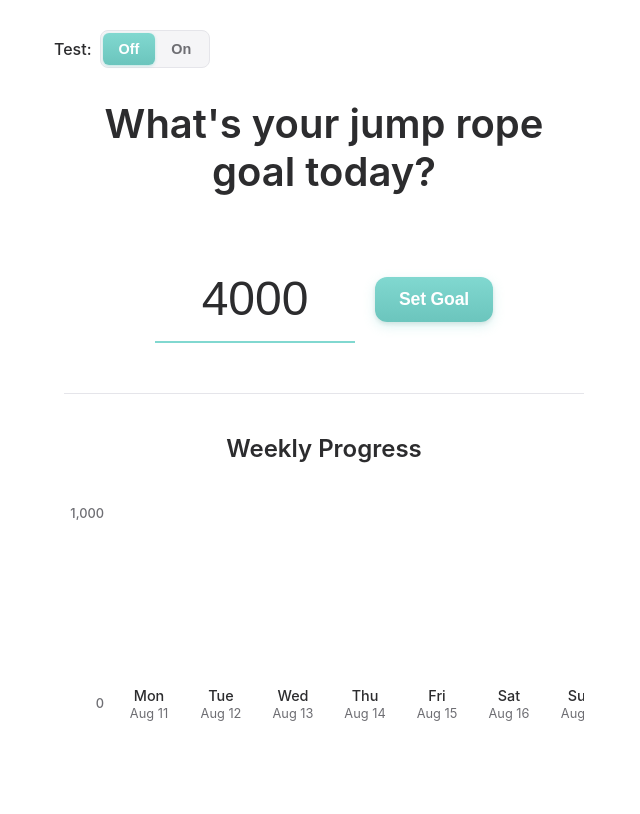
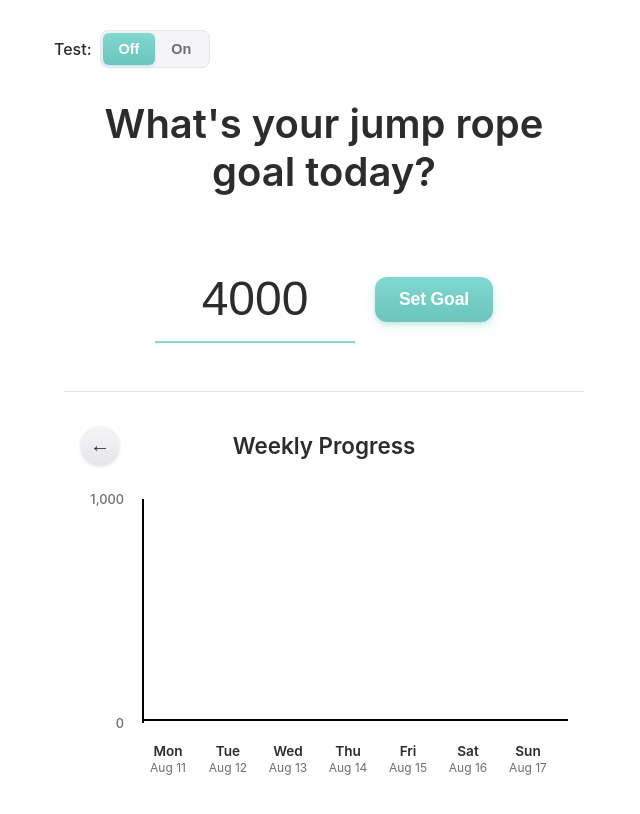
Before and after one commit to Allenzzp/FitX, a React (Create React App) app: page / in a window 1280 px wide. Shown: the top 814 px of the page, without its empty margins (316-956 px from the left). Built offline with nearby package versions, Linux system fonts and the light colour scheme; no server answers.

Commit message:
fix chart issues

```diff
--- a/src/components/WeeklyChart.css
+++ b/src/components/WeeklyChart.css
@@ -1,9 +1,9 @@
+/* Weekly Chart - Mobile First Design */
 .weekly-chart {
   width: 100%;
-  padding: 30px 0 50px 0; /* Add bottom padding for labels */
+  padding: 1.25rem 0.5rem 2rem 0.5rem;
   border-top: 1px solid #e5e5ea;
-  margin-top: 40px;
-  overflow-x: hidden; /* Prevent chart from causing horizontal scroll */
+  margin-top: 2rem;
   box-sizing: border-box;
 }
 
@@ -12,11 +12,11 @@
   align-items: center;
   justify-content: center;
   position: relative;
-  margin-bottom: 30px;
+  margin-bottom: 1.5rem;
 }
 
 .chart-title {
-  font-size: 1.3rem;
+  font-size: 1.1rem;
   font-weight: 600;
   color: #2C2C2E;
   text-align: center;
@@ -28,13 +28,13 @@
   background: linear-gradient(180deg, #f5f5f7 0%, #e5e5ea 100%);
   color: #2C2C2E;
   border: none;
-  width: 40px; /* Increased for better mobile touch */
-  height: 40px; /* Increased for better mobile touch */
+  width: 2.25rem;
+  height: 2.25rem;
   border-radius: 50%;
   display: flex;
   align-items: center;
   justify-content: center;
-  font-size: 1.3rem; /* Increased for mobile visibility */
+  font-size: 1.1rem;
   font-weight: 500;
   cursor: pointer;
   transition: all 0.2s cubic-bezier(0.4, 0, 0.2, 1);
@@ -66,228 +66,195 @@
   pointer-events: none;
 }
 
+/* Chart wrapper with proper grid layout */
 .chart-wrapper {
-  display: flex;
-  align-items: end;
-  gap: 10px;
+  display: grid;
+  grid-template-columns: auto 1fr;
+  gap: 0;
   width: 100%;
-  overflow-x: hidden;
-  box-sizing: border-box;
+  min-height: 12rem;
+  position: relative;
 }
 
+/* Y-axis with proper spacing */
 .y-axis {
   display: flex;
   flex-direction: column;
   justify-content: space-between;
-  height: 160px;
-  padding: 0;
-  margin-bottom: 40px;
-  flex-shrink: 0; /* Prevent y-axis from shrinking */
-  position: sticky;
-  left: 0;
-  background: white;
-  z-index: 2;
-  align-items: flex-end; /* Align ticks to the right */
+  height: 10rem;
+  padding: 0 0.5rem 0 0;
+  margin: 0;
+  position: relative;
+  width: 3rem;
+}
+
+.y-axis::after {
+  content: '';
+  position: absolute;
+  right: 0;
+  top: 0;
+  bottom: 0;
+  width: 2px;
+  background-color: #000;
+  z-index: 1;
 }
 
 .y-axis-tick {
   display: flex;
   align-items: center;
   height: 0;
+  width: 100%;
+  justify-content: flex-end;
+  position: relative;
 }
 
 .y-axis-label {
-  font-size: 0.8rem; /* Increased for mobile readability */
+  font-size: 0.7rem;
   color: #6e6e73;
   font-weight: 500;
   text-align: right;
-  min-width: 35px;
+  white-space: nowrap;
+  background: white;
+  padding-right: 0.25rem;
+  position: relative;
+  z-index: 2;
 }
 
+/* Chart container with axis lines */
 .chart-container {
-  flex: 1;
   position: relative;
-  overflow-x: auto; /* Allow horizontal scrolling for bars */
-  overflow-y: hidden;
-  min-width: 0; /* Allow container to shrink */
+  height: 10rem;
+  margin-bottom: 3rem;
 }
 
+.chart-container::after {
+  content: '';
+  position: absolute;
+  bottom: 2px;
+  left: 0;
+  right: 0;
+  height: 2px;
+  background-color: #000;
+  z-index: 1;
+}
+
+/* Bars container positioned above the X-axis */
 .bars-container {
   display: flex;
-  align-items: end;
-  height: 200px;
-  padding: 20px 0;
-  gap: 8px;
-  min-width: 350px; /* Minimum width to ensure bars have space */
-  width: max-content; /* Allow container to expand based on content */
+  align-items: flex-end;
+  justify-content: flex-start;
+  height: calc(10rem - 2px);
+  gap: 0.5rem;
+  padding: 0 0.5rem 2px 0;
+  margin: 0;
+  box-sizing: border-box;
+  position: relative;
+  z-index: 2;
 }
 
+/* Individual bar items */
 .bar-item {
   display: flex;
   flex-direction: column;
   align-items: center;
-  height: 100%;
-  min-width: 45px; /* Fixed width for each bar item */
-  flex-shrink: 0; /* Prevent shrinking */
+  justify-content: flex-end;
+  flex: 1;
+  max-width: 4rem;
+  min-width: 2.5rem;
+  position: relative;
 }
 
 .bar-container {
   display: flex;
   flex-direction: column;
   align-items: center;
-  justify-content: end;
-  height: 160px;
+  justify-content: flex-end;
+  height: calc(10rem - 2px);
   width: 100%;
   position: relative;
 }
 
 .bar-value-top {
-  font-size: 0.7rem;
+  font-size: 0.65rem;
   font-weight: 600;
   color: #2C2C2E;
-  margin-bottom: 10px;
   text-align: center;
   white-space: nowrap;
+  position: absolute;
+  top: -1rem;
+  left: 50%;
+  transform: translateX(-50%);
+  background: white;
+  padding: 0 0.25rem;
 }
 
 .bar {
-  width: 100%;
-  max-width: 40px;
+  width: 80%;
+  max-width: 2rem;
   background: linear-gradient(180deg, #81D8D0 0%, #6BC5BD 100%);
-  border-radius: 4px 4px 0 0;
+  border-radius: 0.25rem 0.25rem 0 0;
   transition: all 0.3s ease;
-  min-height: 0;
+  position: relative;
 }
 
+.bar .bar-value-top {
+  position: absolute;
+  top: -1rem;
+  left: 50%;
+  transform: translateX(-50%);
+  font-size: 0.65rem;
+  font-weight: 600;
+  color: #2C2C2E;
+  text-align: center;
+  white-space: nowrap;
+  background: white;
+  padding: 0 0.25rem;
+}
+
+/* Labels positioned below the X-axis line */
 .bar-labels {
+  position: absolute;
+  bottom: -3rem;
+  left: 50%;
+  transform: translateX(-50%);
   display: flex;
   flex-direction: column;
   align-items: center;
-  margin-top: 8px;
-  gap: 2px;
-  min-height: 32px;
-  justify-content: flex-start;
+  gap: 0.125rem;
+  min-height: 2.5rem;
+  width: 100%;
 }
 
 .bar-label-day {
-  font-size: 0.85rem;
-  font-weight: 500;
+  font-size: 0.75rem;
+  font-weight: 600;
   color: #2C2C2E;
   text-align: center;
+  line-height: 1.2;
 }
 
 .bar-label-date {
-  font-size: 0.8rem; /* Increased for mobile readability */
+  font-size: 0.7rem;
   font-weight: 400;
   color: #6e6e73;
   text-align: center;
+  line-height: 1.1;
 }
 
 .loading {
   text-align: center;
   color: #6e6e73;
   font-size: 1rem;
-  padding: 40px;
+  padding: 2.5rem;
 }
 
-/* Mobile-specific chart optimizations */
-@media (max-width: 767px) {
-  .weekly-chart {
-    padding: 20px 0;
-    margin-top: 30px;
-  }
-
-  .chart-title {
-    font-size: 1.2rem;
-    margin: 0;
-  }
-
-  .chart-header {
-    margin-bottom: 20px;
-  }
-
-  .nav-arrow {
-    width: 36px;
-    height: 36px;
-    font-size: 1.2rem;
-  }
-
-  .bars-container {
-    min-width: 320px; /* Smaller minimum width for mobile */
-    padding: 15px 0 0 0; /* Remove bottom padding to ensure labels show */
-    height: 180px; /* Slightly smaller height */
-  }
-
-  .y-axis {
-    height: 140px; /* Match bars container height */
-    margin-bottom: 35px;
-    align-items: flex-end; /* Ensure alignment on mobile too */
-  }
-
-  .bar-item {
-    min-width: 42px; /* Ensure enough space for labels */
-  }
-
-  .bar-labels {
-    min-height: 40px; /* Ensure labels have enough space */
-  }
-
-  .bar-label-day {
-    font-size: 0.8rem; /* Ensure readable on mobile */
-    font-weight: 600;
-  }
-
-  .bar-label-date {
-    font-size: 0.75rem; /* Ensure readable on mobile */
-  }
-}
-
-/* iPhone Safari/Chrome specific fixes */
-@supports (-webkit-touch-callout: none) {
-  .bar-labels {
-    -webkit-transform: translateZ(0); /* Force hardware acceleration */
-    transform: translateZ(0);
-    -webkit-font-smoothing: antialiased;
-    -moz-osx-font-smoothing: grayscale;
-    position: relative;
-    z-index: 1;
-  }
-
-  .bar-label-day,
-  .bar-label-date {
-    -webkit-transform: translateZ(0); /* Force hardware acceleration */
-    transform: translateZ(0);
-    -webkit-font-smoothing: antialiased;
-    -moz-osx-font-smoothing: grayscale;
-    backface-visibility: hidden;
-    position: relative;
-    display: block !important;
-    opacity: 1 !important;
-    visibility: visible !important;
-  }
-}
-
-/* Additional iOS Safari specific fixes */
-@media screen and (-webkit-min-device-pixel-ratio: 2) {
-  .bar-label-day {
-    font-size: 0.85rem !important;
-    line-height: 1.2 !important;
-    min-height: 16px !important;
-  }
-
-  .bar-label-date {
-    font-size: 0.8rem !important;
-    line-height: 1.1 !important;
-    min-height: 14px !important;
-  }
-}
-
+/* Navigation buttons */
 .chart-navigation {
   display: flex;
   justify-content: center;
-  gap: 12px;
-  margin-top: 20px;
-  flex-wrap: wrap; /* Allow buttons to wrap on very small screens */
+  gap: 0.75rem;
+  margin-top: 1.5rem;
+  flex-wrap: wrap;
   max-width: 100%;
 }
 
@@ -295,9 +262,9 @@
   background: linear-gradient(180deg, #f5f5f7 0%, #e5e5ea 100%);
   color: #2C2C2E;
   border: none;
-  padding: 12px 20px; /* Increased for better mobile touch */
-  border-radius: 8px;
-  font-size: 0.9rem; /* Slightly larger for mobile */
+  padding: 0.75rem 1.25rem;
+  border-radius: 0.5rem;
+  font-size: 0.85rem;
   font-weight: 600;
   cursor: pointer;
   transition: all 0.2s cubic-bezier(0.4, 0, 0.2, 1);
@@ -305,7 +272,8 @@
     0 1px 3px rgba(0, 0, 0, 0.1),
     0 1px 2px rgba(0, 0, 0, 0.1);
   letter-spacing: -0.01em;
-  min-width: 110px; /* Increased minimum width */
+  min-width: 7rem;
+  white-space: nowrap;
 }
 
 .nav-btn:hover {
@@ -338,85 +306,98 @@
     0 2px 4px rgba(0, 0, 0, 0.2);
 }
 
-/* Tablet and larger screens */
+/* Desktop enhancements */
 @media (min-width: 768px) {
   .weekly-chart {
-    padding: 40px 0;
-    margin-top: 50px;
+    padding: 2.5rem 1rem;
+    margin-top: 3rem;
   }
 
   .chart-header {
-    margin-bottom: 40px;
+    margin-bottom: 2.5rem;
   }
 
   .chart-title {
-    font-size: 1.5rem;
+    font-size: 1.4rem;
   }
 
   .nav-arrow {
-    width: 36px;
-    height: 36px;
-    font-size: 1.3rem;
+    width: 2.5rem;
+    height: 2.5rem;
+    font-size: 1.25rem;
   }
 
   .chart-wrapper {
-    gap: 15px;
+    min-height: 16rem;
   }
 
   .y-axis {
-    height: 190px;
-    padding: 0;
-    margin-bottom: 50px;
+    height: 14rem;
+    width: 4rem;
+    padding-right: 1rem;
+  }
+
+  .y-axis::after {
+    bottom: 0;
   }
 
   .y-axis-label {
     font-size: 0.8rem;
-    min-width: 40px;
+  }
+
+  .chart-container {
+    height: 14rem;
+    margin-bottom: 4rem;
+  }
+
+  .chart-container::after {
+    bottom: 2px;
   }
 
   .bars-container {
-    height: 250px;
-    padding: 30px 0;
-    gap: 12px;
+    height: calc(14rem - 2px);
+    gap: 0.75rem;
+    padding: 0 1rem 2px 0;
   }
 
   .bar-item {
-    min-width: 60px;
+    max-width: 5rem;
+    min-width: 3rem;
   }
 
   .bar-container {
-    height: 190px;
+    height: calc(14rem - 2px);
   }
 
   .bar {
-    max-width: 50px;
+    max-width: 2.5rem;
   }
 
-  .bar-value-top {
+  .bar .bar-value-top {
     font-size: 0.75rem;
-    margin-bottom: 12px;
+    top: -1.5rem;
+  }
+
+  .bar-labels {
+    bottom: -4rem;
   }
 
   .bar-label-day {
-    font-size: 0.9rem;
-  }
-
-  .bar-labels {
-    min-height: 36px;
+    font-size: 0.85rem;
   }
 
   .bar-label-date {
-    font-size: 0.8rem;
+    font-size: 0.75rem;
   }
 
   .chart-navigation {
-    gap: 15px;
-    margin-top: 25px;
+    gap: 1rem;
+    margin-top: 2rem;
   }
 
   .nav-btn {
-    padding: 10px 20px;
+    padding: 0.75rem 1.5rem;
     font-size: 0.9rem;
-    min-width: 120px;
+    min-width: 8rem;
   }
 }
--- a/src/components/WeeklyChart.tsx
+++ b/src/components/WeeklyChart.tsx
@@ -79,7 +79,7 @@ const WeeklyChart: React.FC = () => {
   };
 
   const navigateWeek = (direction: 'prev' | 'next') => {
-    if (direction === 'prev' && hasOlderData) {
+    if (direction === 'prev') {
       setWeekOffset(weekOffset - 1);
     } else if (direction === 'next' && hasNewerData) {
       setWeekOffset(weekOffset + 1);
@@ -159,7 +159,7 @@ const WeeklyChart: React.FC = () => {
   return (
     <div className="weekly-chart">
       <div className="chart-header">
-        {hasOlderData && (
+        {(hasOlderData || weekOffset === 0) && (
           <button
             className="nav-arrow left"
             onClick={() => navigateWeek('prev')}
@@ -205,14 +205,15 @@ const WeeklyChart: React.FC = () => {
                 <div key={index} className="bar-item">
                   <div className="bar-container">
                     {jumps > 0 && (
-                      <div className="bar-value-top">
-                        {jumps.toLocaleString()}
+                      <div
+                        className="bar"
+                        style={{ height: `${height}%` }}
+                      >
+                        <div className="bar-value-top">
+                          {jumps.toLocaleString()}
+                        </div>
                       </div>
                     )}
-                    <div
-                      className="bar"
-                      style={{ height: `${height}%` }}
-                    />
                   </div>
                   <div className="bar-labels">
                     <div className="bar-label-day">{dayLabels[index]}</div>
```
